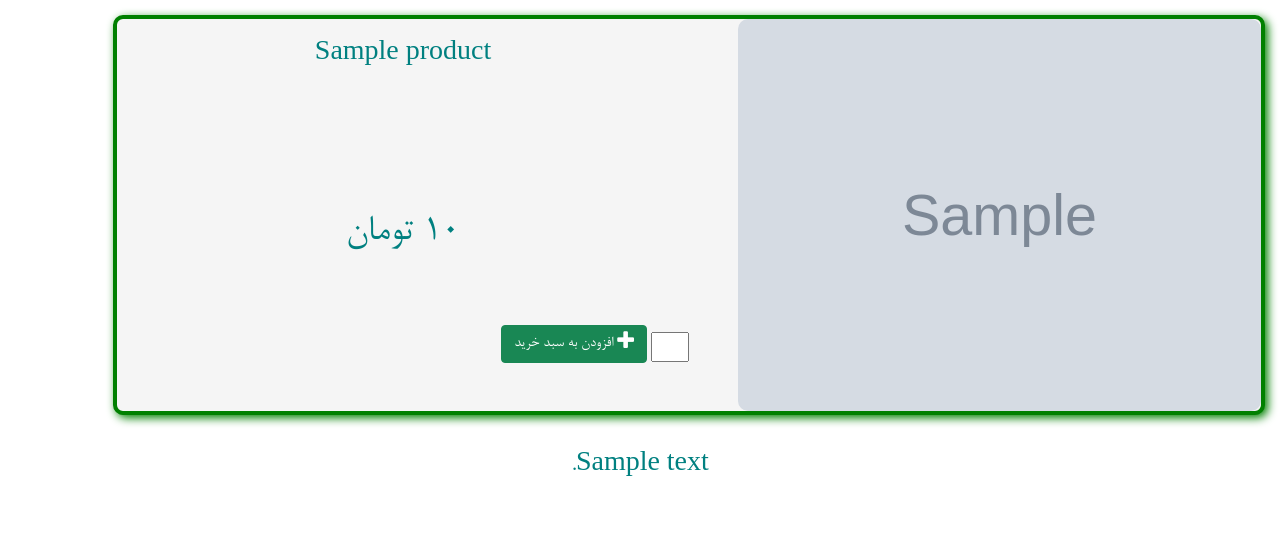
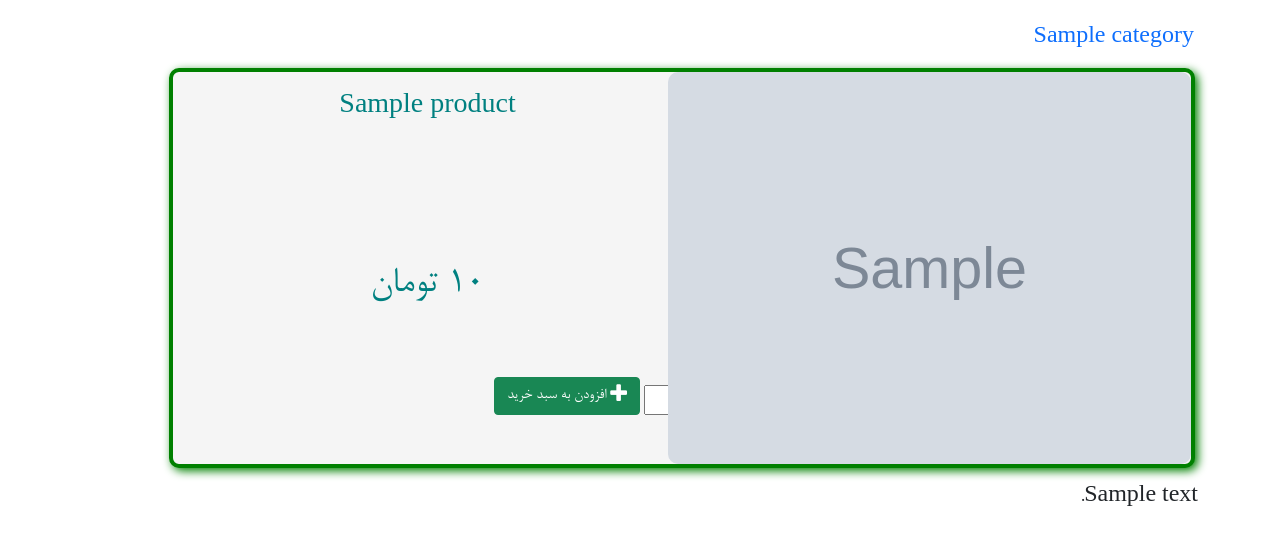
Before and after one commit to hottunasandwich/hypermarket, a Flask app: template hypermarket/store/templates/store/product.html in a window 1280 px wide. Shown: the part 95-640 px from the top of the page. Run offline with Flask 2, Linux system fonts and the light colour scheme; the template is opened without the code that fills it: most values are stand-ins (such as "Sample title", 1, 10 or a date in 2020); grey boxes marked "Sample" are stand-in pictures.

Commit message:
added navigation in product

```diff
--- a/hypermarket/store/templates/store/home.html
+++ b/hypermarket/store/templates/store/home.html
@@ -1,6 +1,6 @@
 {% extends "store/base.html" %}
 {% block content %}
-<div class="container">
+<div class="container mt-5">
   {% for category in total_product.keys() %}
   <a class="text-decoration-none" href="{{url_for('store.category_selector', category_name=category)}}">
     <h1>کالاهای گروه {{category}}</h1>
--- a/hypermarket/store/templates/store/product.html
+++ b/hypermarket/store/templates/store/product.html
@@ -1,5 +1,15 @@
 {% extends 'store/base.html' %}
 {% block content %}
+<div class="container">
+  <div class="row mt-4">
+    <div>
+      {% for category in category_path %}
+    <span class="text-muted"><a class="h4 m-1 text-decoration-none" href="{{ url_for('store.category_selector', category_name=category) }}">{{ category
+        }}</a>{% if not loop.last %}>{% endif %}</span>
+    {% endfor %}
+    </div>
+  </div>
+  <div class="row">
     <div class="box">
       <div class="title">
         <h3>{{product['product_name']}}</h3>
@@ -9,9 +19,9 @@
         <h1>{{product['price']}} تومان</h1>
         <br> <br>
 
-      <input class="number" min="1" max="{{total['sum']}}" required="required" type="number"
-      id="num" name="number[0]">
-      <a class="btn btn-success create-action" href="#" >
+        <input class="number" min="1" max="{{total['sum']}}" required="required" type="number" id="num"
+          name="number[0]">
+        <a class="btn btn-success create-action" href="#">
           <i class="fa fa-plus fa-lg"></i> افزودن به سبد خرید
         </a>
 
@@ -19,8 +29,10 @@
       <img src="{{product['image_link']}}" />
     </div>
 
-  <h3>{{product['description']}}</h3>
+    <h4 class="text-right">{{product['description']}}</h3>
 
+  </div>
+</div>
 <style>
   h1,
   h3 {
```
Also changed, not shown: hypermarket/store/views.py (+16 -2 lines). Lines whose indentation alone changed are shown as unchanged.
